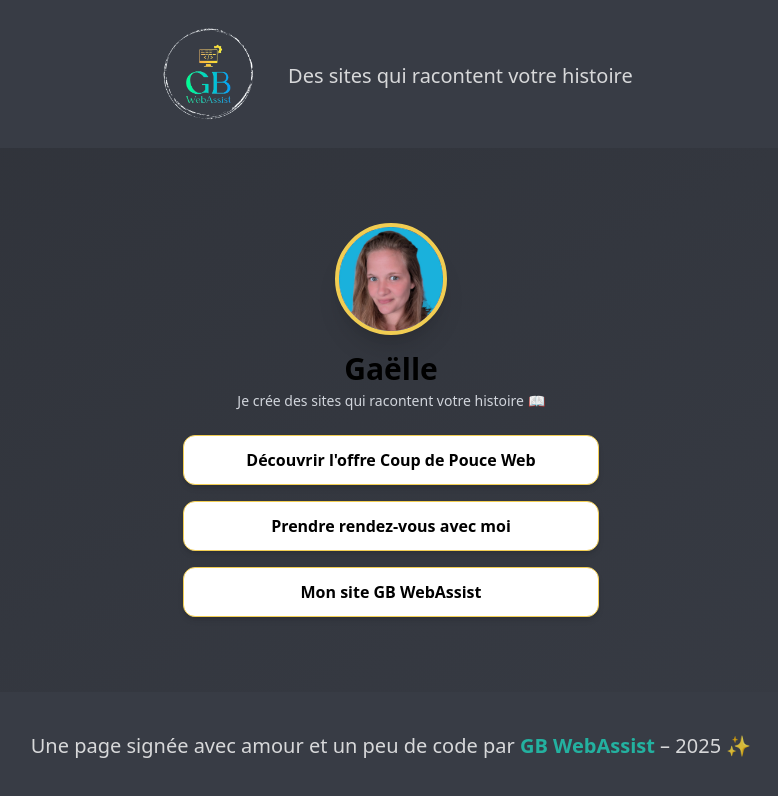
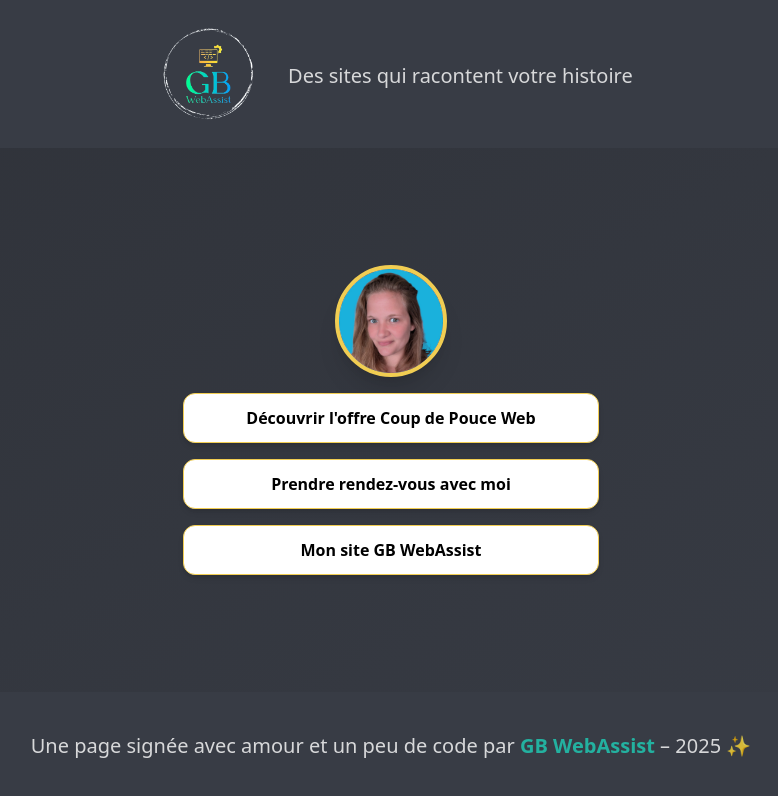
Before and after one commit to GaelleB/gaelle-landing-react, a React (Vite) app: page / in a window 1280 px wide. Shown: the top 796 px of the page, without its empty margins (249-1027 px from the left). Built offline with nearby package versions, Linux system fonts and the light colour scheme.

Commit message:
suppression prenom + slogan

```diff
--- a/src/components/LinksPage.tsx
+++ b/src/components/LinksPage.tsx
@@ -34,12 +34,6 @@
             alt="Photo de Gaëlle"
             className="w-28 h-28 rounded-full object-cover shadow-xl mb-4 border-4 border-secondary"
           />
-
-          <h1 className="text-3xl font-bold mb-1">Gaëlle</h1>
-          <p className="text-gray-300 text-sm mb-6 text-center">
-            Je crée des sites qui racontent votre histoire 📖
-          </p>
-
           <div className="w-full flex flex-col gap-4">
             {links.map((link, index) => (
               <a
```
